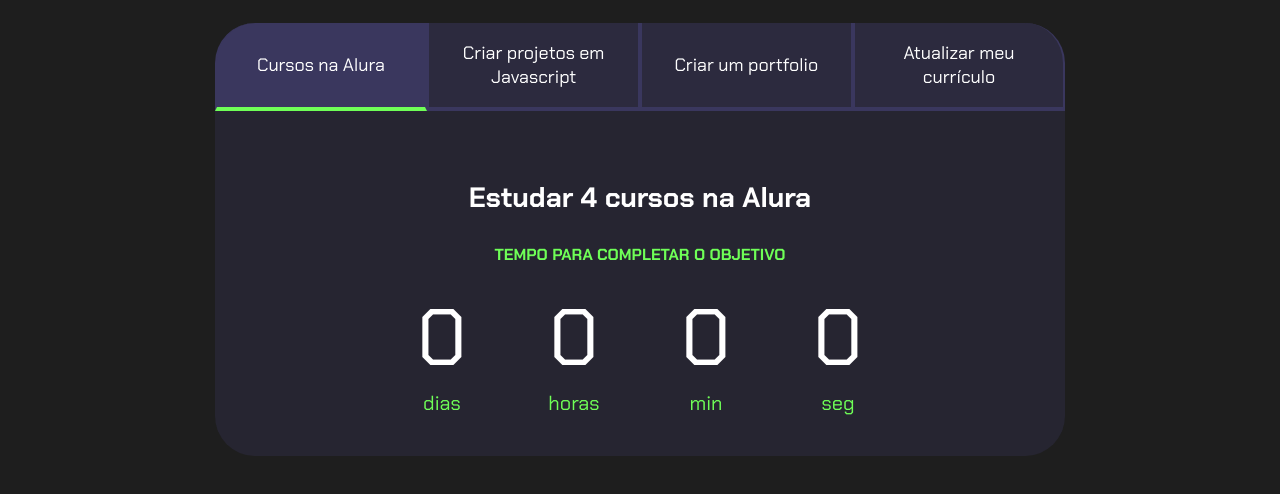
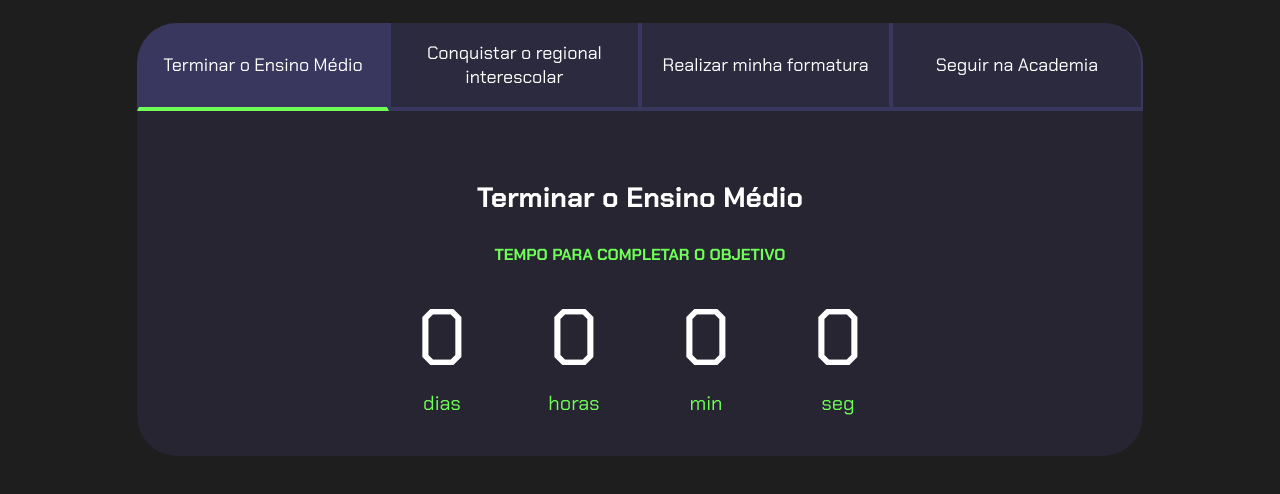
Before and after one commit to lcb7/metas, a plain HTML site: page index.html in a window 1280 px wide. Shown: the part 80-574 px from the top of the page. Drawn offline with Linux system fonts and the light colour scheme.

Commit message:
Update index.html

```diff
--- a/index.html
+++ b/index.html
@@ -13,14 +13,14 @@
         <h2 class="titulo-principal">Meus objetivos do ano<span>_</span></h2>
         <div class="conteudo">
             <div class="botoes">
-                <button class="botao ativo">Cursos na Alura</button>
-                <button class="botao">Criar projetos em Javascript</button>
-                <button class="botao">Criar um portfolio</button>
-                <button class="botao">Atualizar meu currículo</button>
+                <button class="botao ativo">Terminar o Ensino Médio</button>
+                <button class="botao">Conquistar o regional interescolar</button>
+                <button class="botao">Realizar minha formatura</button>
+                <button class="botao">Seguir na Academia</button>
             </div>
             <div class="abas-textos">
                 <div class="aba-conteudo ativo">
-                    <h3 class="aba-conteudo-titulo-principal">Estudar 4 cursos na Alura</h3>
+                    <h3 class="aba-conteudo-titulo-principal">Terminar o Ensino Médio</h3>
                     <h4 class="aba-conteudo-titulo-secundario">Tempo para completar o objetivo</h4>
                     <div class="contador">
                         <div class="contador-digito">
```
